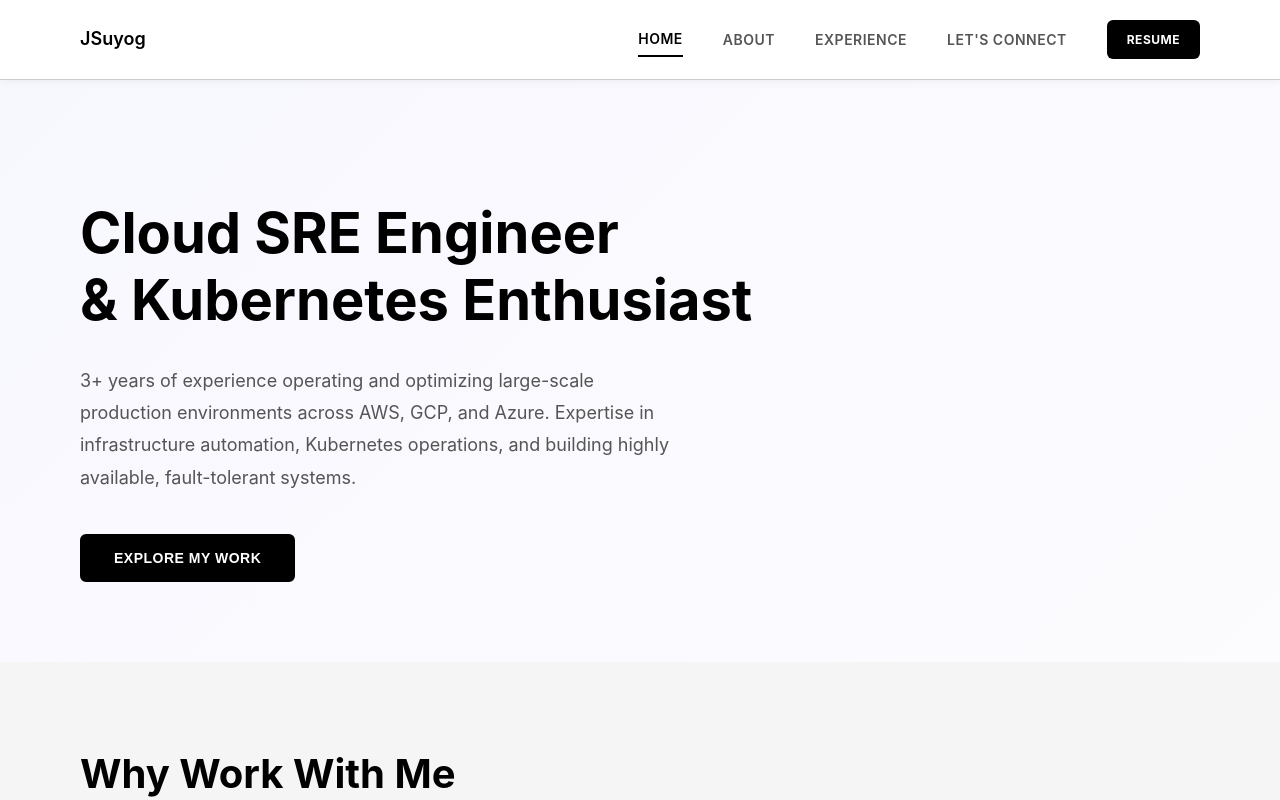
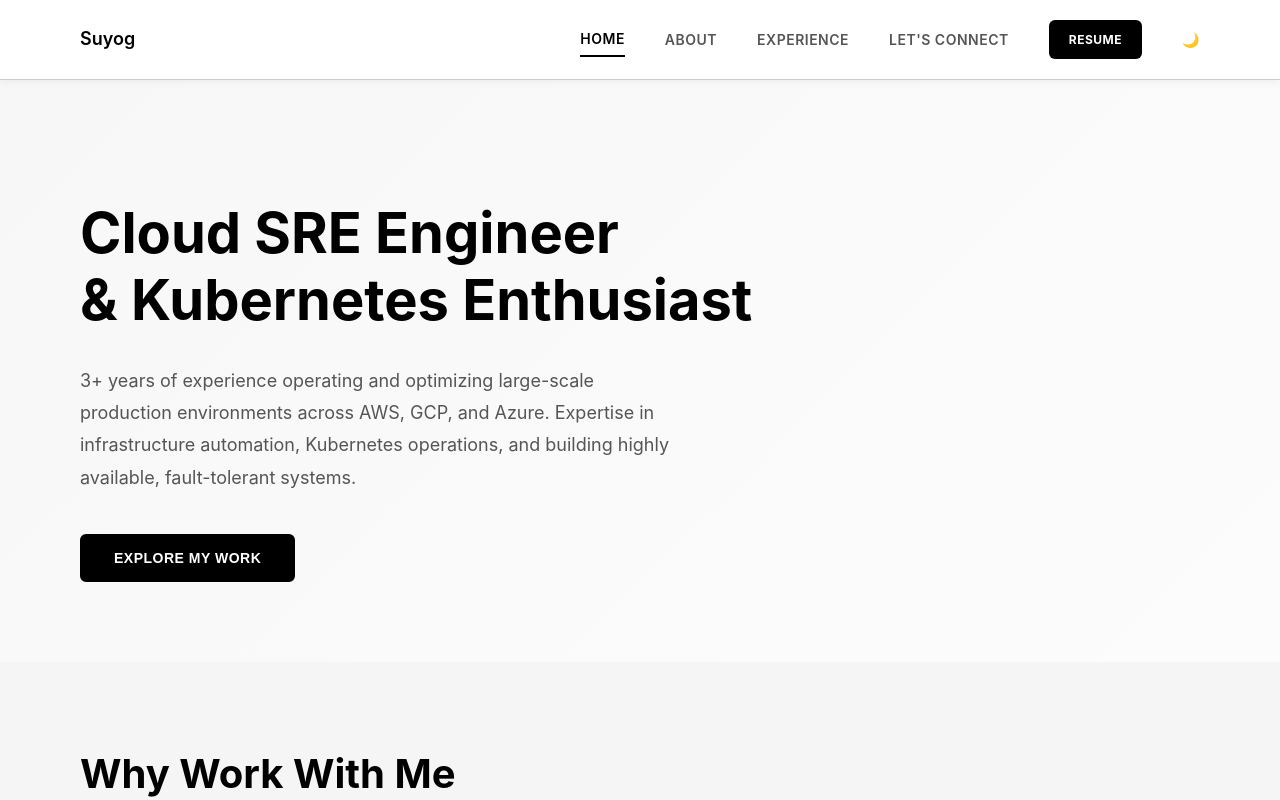
Before and after one commit to jsuyog/portfolio, a React (Vite) app: page / in a window 1280 px wide. Shown: the top 800 px of the page. Built offline with nearby package versions, Linux system fonts and the light colour scheme.

Commit message:
Fix dark mode for Experience, Connect, Resume sections

```diff
--- a/src/App.css
+++ b/src/App.css
@@ -5,6 +5,7 @@
 }
 
 :root {
+  /* Light Mode (default) */
   --primary-color: #000000;
   --secondary-color: #1a1a1a;
   --text-dark: #000000;
@@ -17,52 +18,78 @@
   --accent-light: #f0f0f0;
 }
 
-body {
-  font-family: -apple-system, BlinkMacSystemFont, 'Segoe UI', 'Helvetica Neue', sans-serif;
-  background-color: var(--bg-light);
-  color: var(--text-dark);
-  line-height: 1.6;
+/* Dark Mode */
+[data-theme="dark"],
+[data-theme="dark"] * {
+  --primary-color: #ffffff !important;
+  --secondary-color: #e0e0e0 !important;
+  --text-dark: #ffffff !important;
+  --text-light: #a0a0a0 !important;
+  --text-muted: #707070 !important;
+  --bg-light: #1a1a1a !important;
+  --bg-gray: #242424 !important;
+  --border-color: #404040 !important;
+  --accent-color: #ffffff !important;
+  --accent-light: #333333 !important;
 }
 
 html {
   scroll-behavior: smooth;
 }
 
+body {
+  font-family: -apple-system, BlinkMacSystemFont, 'Segoe UI', 'Helvetica Neue', sans-serif;
+  background-color: var(--bg-light);
+  color: var(--text-dark);
+  line-height: 1.6;
+  transition: background-color 0.3s ease, color 0.3s ease;
+}
+
 main {
   width: 100%;
+  background-color: var(--bg-light);
 }
 
 section {
   width: 100%;
+  background-color: var(--bg-light);
 }
 
-/* Typography */
+section:nth-child(2) {
+  background-color: var(--bg-gray);
+}
+
+h1,
+h2,
+h3,
+h4,
+h5,
+h6 {
+  color: var(--text-dark);
+}
+
 h1 {
   font-size: 56px;
   font-weight: 700;
   line-height: 1.2;
-  color: var(--text-dark);
   margin-bottom: 20px;
 }
 
 h2 {
   font-size: 40px;
   font-weight: 700;
-  color: var(--text-dark);
   margin-bottom: 30px;
 }
 
 h3 {
   font-size: 24px;
   font-weight: 600;
-  color: var(--text-dark);
   margin-bottom: 15px;
 }
 
 h4 {
   font-size: 18px;
   font-weight: 600;
-  color: var(--text-dark);
   margin-bottom: 10px;
 }
 
@@ -73,28 +100,26 @@ p {
 }
 
 a {
-  color: var(--accent-color);
+  color: var(--text-dark);
   text-decoration: none;
   transition: color 0.3s ease;
 }
 
 a:hover {
-  color: var(--text-dark);
+  opacity: 0.7;
 }
 
-/* Container */
 .container {
   max-width: 1200px;
   margin: 0 auto;
   padding: 0 40px;
 }
 
-/* Button Styles */
 .btn {
   display: inline-block;
   padding: 12px 28px;
   background-color: var(--accent-color);
-  color: white;
+  color: var(--bg-light);
   text-decoration: none;
   border-radius: 6px;
   font-weight: 600;
@@ -107,7 +132,7 @@ a:hover {
 }
 
 .btn:hover {
-  background-color: white;
+  background-color: var(--bg-light);
   color: var(--accent-color);
 }
 
@@ -119,26 +144,27 @@ a:hover {
 
 .btn-secondary:hover {
   background-color: var(--accent-color);
-  color: white;
+  color: var(--bg-light);
 }
 
 .btn-download {
   display: inline-flex;
   align-items: center;
   gap: 10px;
-  background-color: var(--text-dark);
-  color: white;
-  border: 2px solid var(--text-dark);
+  background-color: var(--accent-color);
+  color: var(--bg-light);
+  border: 2px solid var(--accent-color);
 }
 
 .btn-download:hover {
-  background-color: white;
-  color: var(--text-dark);
+  background-color: var(--bg-light);
+  color: var(--accent-color);
 }
 
-/* Utilities */
 .section-container {
   padding: 80px 0;
+  background-color: var(--bg-light);
+  transition: background-color 0.3s ease;
 }
 
 .section-container.light {
@@ -157,7 +183,6 @@ a:hover {
   font-weight: 700;
 }
 
-/* Responsive */
 @media (max-width: 768px) {
   .container {
     padding: 0 20px;
--- a/src/App.jsx
+++ b/src/App.jsx
@@ -1,5 +1,4 @@
-import React, { useState } from 'react';
-import { HashRouter as Router, Routes, Route } from 'react-router-dom';
+import React, { useState, useEffect } from 'react';
 import Navigation from './components/Navigation';
 import Hero from './components/Hero';
 import Highlight from './components/Highlight';
@@ -11,7 +10,48 @@ import Footer from './components/Footer';
 import './App.css';
 
 function App() {
+  const [darkMode, setDarkMode] = useState(false);
   const [activeSection, setActiveSection] = useState('home');
+  const [mounted, setMounted] = useState(false);
+
+  // Load dark mode preference from localStorage
+  useEffect(() => {
+    setMounted(true);
+    const savedDarkMode = localStorage.getItem('darkMode');
+    if (savedDarkMode !== null) {
+      const isDark = JSON.parse(savedDarkMode);
+      setDarkMode(isDark);
+      applyTheme(isDark);
+    } else {
+      // Check system preference
+      const prefersDark = window.matchMedia('(prefers-color-scheme: dark)').matches;
+      setDarkMode(prefersDark);
+      applyTheme(prefersDark);
+    }
+  }, []);
+
+  // Apply theme to document
+  const applyTheme = (isDark) => {
+    if (isDark) {
+      document.documentElement.style.colorScheme = 'dark';
+      document.documentElement.setAttribute('data-theme', 'dark');
+      document.body.style.backgroundColor = '#1a1a1a';
+      document.body.style.color = '#ffffff';
+    } else {
+      document.documentElement.style.colorScheme = 'light';
+      document.documentElement.setAttribute('data-theme', 'light');
+      document.body.style.backgroundColor = '#ffffff';
+      document.body.style.color = '#000000';
+    }
+  };
+
+  // Toggle dark mode
+  const toggleDarkMode = () => {
+    const newDarkMode = !darkMode;
+    setDarkMode(newDarkMode);
+    localStorage.setItem('darkMode', JSON.stringify(newDarkMode));
+    applyTheme(newDarkMode);
+  };
 
   const scrollToSection = (sectionId) => {
     setActiveSection(sectionId);
@@ -21,9 +61,16 @@ function App() {
     }
   };
 
+  if (!mounted) return null;
+
   return (
-    <div className="App">
-      <Navigation onNavigate={scrollToSection} activeSection={activeSection} />
+    <div className="App" data-theme={darkMode ? 'dark' : 'light'}>
+      <Navigation
+        onNavigate={scrollToSection}
+        activeSection={activeSection}
+        darkMode={darkMode}
+        setDarkMode={toggleDarkMode}
+      />
       <main>
         <section id="home">
           <Hero />
--- a/src/components/Experience.css
+++ b/src/components/Experience.css
@@ -89,6 +89,10 @@
   line-height: 1.8;
 }
 
+[data-theme="dark"] .experience-description {
+  color: #a0a0a0;
+}
+
 .highlights {
   display: flex;
   flex-wrap: wrap;
@@ -134,3 +138,21 @@
     font-size: 18px;
   }
 }
+
+
+[data-theme="dark"] .experience-section {
+  background-color: #242424;
+}
+
+[data-theme="dark"] .experience-description {
+  color: #a0a0a0;
+}
+
+[data-theme="dark"] .timeline-content {
+  background-color: #242424;
+  border-color: #404040;
+}
+
+[data-theme="dark"] .timeline-content:hover {
+  border-color: #ffffff;
+}
--- a/src/components/Hero.css
+++ b/src/components/Hero.css
@@ -1,6 +1,11 @@
 .hero {
   padding: 120px 0 80px 0;
-  background: linear-gradient(135deg, rgba(99, 102, 241, 0.05) 0%, rgba(99, 102, 241, 0.02) 100%);
+  background: linear-gradient(135deg, rgba(0, 0, 0, 0.03) 0%, rgba(0, 0, 0, 0.01) 100%);
+  transition: background 0.3s ease;
+}
+
+[data-theme="dark"] .hero {
+  background: linear-gradient(135deg, rgba(255, 255, 255, 0.05) 0%, rgba(255, 255, 255, 0.02) 100%);
 }
 
 .hero-content {
@@ -11,6 +16,7 @@
   margin-bottom: 30px;
   font-size: 56px;
   line-height: 1.2;
+  color: var(--text-dark);
 }
 
 .hero .highlight {
--- a/src/components/Highlight.css
+++ b/src/components/Highlight.css
@@ -1,6 +1,7 @@
 .highlight-section {
   padding: 80px 0;
   background-color: var(--bg-gray);
+  transition: background-color 0.3s ease;
 }
 
 .highlights-grid {
@@ -10,7 +11,7 @@
 }
 
 .highlight-card {
-  background-color: white;
+  background-color: var(--bg-light);
   padding: 40px;
   border-radius: 12px;
   border: 1px solid var(--border-color);
@@ -20,7 +21,7 @@
 
 .highlight-card:hover {
   transform: translateY(-8px);
-  box-shadow: 0 12px 24px rgba(0, 0, 0, 0.08);
+  box-shadow: 0 12px 24px rgba(0, 0, 0, 0.1);
   border-color: var(--accent-color);
 }
 
--- a/src/components/Navigation.css
+++ b/src/components/Navigation.css
@@ -6,6 +6,7 @@
   top: 0;
   z-index: 1000;
   box-shadow: 0 2px 8px rgba(0, 0, 0, 0.05);
+  transition: background-color 0.3s ease, border-color 0.3s ease;
 }
 
 .navbar-wrapper {
@@ -18,11 +19,17 @@
   flex-shrink: 0;
 }
 
+.logo h4 {
+  color: var(--text-dark) !important;
+  margin: 0 !important;
+}
+
 .nav-links {
   display: flex;
   list-style: none;
   gap: 40px;
   align-items: center;
+  flex-wrap: wrap;
 }
 
 .nav-links button {
@@ -41,34 +48,51 @@
 
 .nav-links button:hover,
 .nav-links button.active {
-  color: var(--accent-color);
+  color: var(--text-dark);
 }
 
 .nav-links button.active {
-  border-bottom: 2px solid var(--accent-color);
+  border-bottom: 2px solid var(--text-dark);
 }
 
 .nav-btn {
   display: inline-block;
   padding: 10px 20px;
   background-color: var(--accent-color);
-  color: white;
+  color: var(--bg-light);
   border-radius: 6px;
   font-size: 12px;
   font-weight: 700;
   text-transform: uppercase;
   letter-spacing: 0.5px;
   transition: all 0.3s ease;
+  text-decoration: none;
 }
 
 .nav-btn:hover {
-  background-color: var(--text-dark);
+  opacity: 0.8;
+}
+
+.dark-mode-btn {
+  background: none;
+  border: none;
+  font-size: 22px;
+  cursor: pointer;
+  padding: 8px;
+  transition: transform 0.3s ease;
+  display: flex;
+  align-items: center;
+  justify-content: center;
+  color: var(--text-dark);
+}
+
+.dark-mode-btn:hover {
+  transform: scale(1.2) rotate(20deg);
 }
 
 @media (max-width: 768px) {
   .nav-links {
     gap: 20px;
-    flex-wrap: wrap;
   }
 
   .nav-links button {
@@ -79,4 +103,8 @@
     padding: 8px 16px;
     font-size: 10px;
   }
+
+  .dark-mode-btn {
+    font-size: 18px;
+  }
 }
--- a/src/components/Navigation.jsx
+++ b/src/components/Navigation.jsx
@@ -1,12 +1,12 @@
 import React from 'react';
 import './Navigation.css';
 
-function Navigation({ onNavigate, activeSection }) {
+function Navigation({ onNavigate, activeSection, darkMode, setDarkMode }) {
   return (
-    <nav className="navbar">
+    <nav className="navbar" data-theme={darkMode ? 'dark' : 'light'}>
       <div className="container navbar-wrapper">
         <div className="logo">
-          <h4 style={{ margin: 0, color: 'var(--text-dark)' }}>JSuyog</h4>
+          <h4 style={{ margin: 0, color: 'var(--text-dark)' }}>Suyog</h4>
         </div>
         <ul className="nav-links">
           <li>
@@ -42,9 +42,17 @@ function Navigation({ onNavigate, activeSection }) {
             </button>
           </li>
           <li>
-            <a href="#resume" className="nav-btn">
-              Resume
-            </a>
+            <a href="#resume" className="nav-btn">Resume</a>
+          </li>
+          <li>
+            <button
+              className="dark-mode-btn"
+              onClick={() => setDarkMode(!darkMode)}
+              title={darkMode ? 'Light Mode' : 'Dark Mode'}
+              aria-label="Toggle dark mode"
+            >
+              {darkMode ? '☀️' : '🌙'}
+            </button>
           </li>
         </ul>
       </div>
--- a/src/components/Resume.jsx
+++ b/src/components/Resume.jsx
@@ -21,7 +21,7 @@ function Resume() {
           <div className="resume-preview">
             <div className="resume-placeholder">
               <div className="placeholder-icon">📄</div>
-              <p>Suyog_Resume.pdf</p>
+              <p><a href="https://drive.google.com/file/d/1bHRnmig9nIyIUhKWdGG4m3WgpI5wPgvU/view?usp=drive_link" target="_blank" rel="noopener noreferrer">Suyog_Resume.pdf</a></p>
               <span>Cloud SRE Engineer </span>
             </div>
           </div>
```
Also changed, not shown: src/components/Connect.css (+35 -0 lines), src/components/Resume.css (+61 -0 lines).
